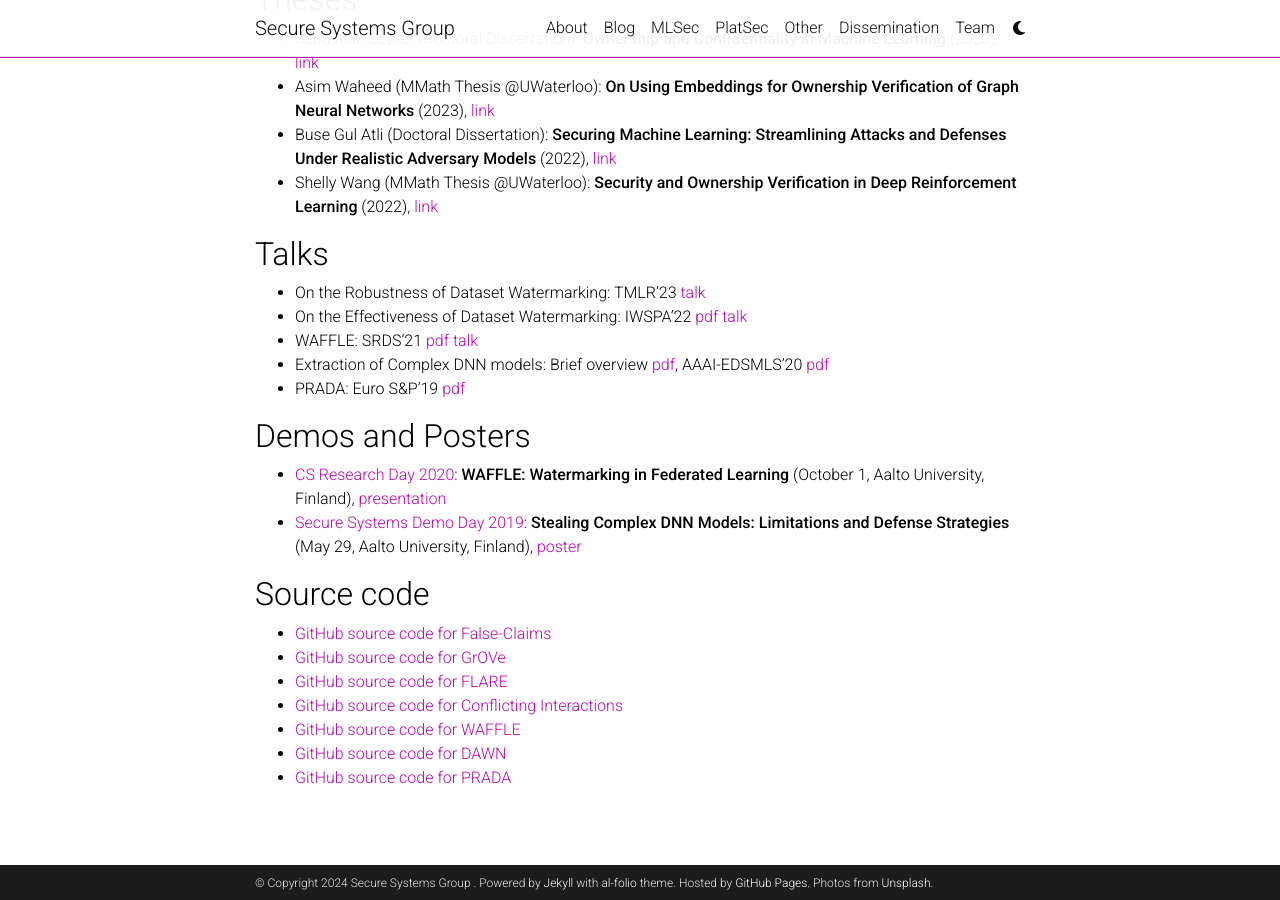
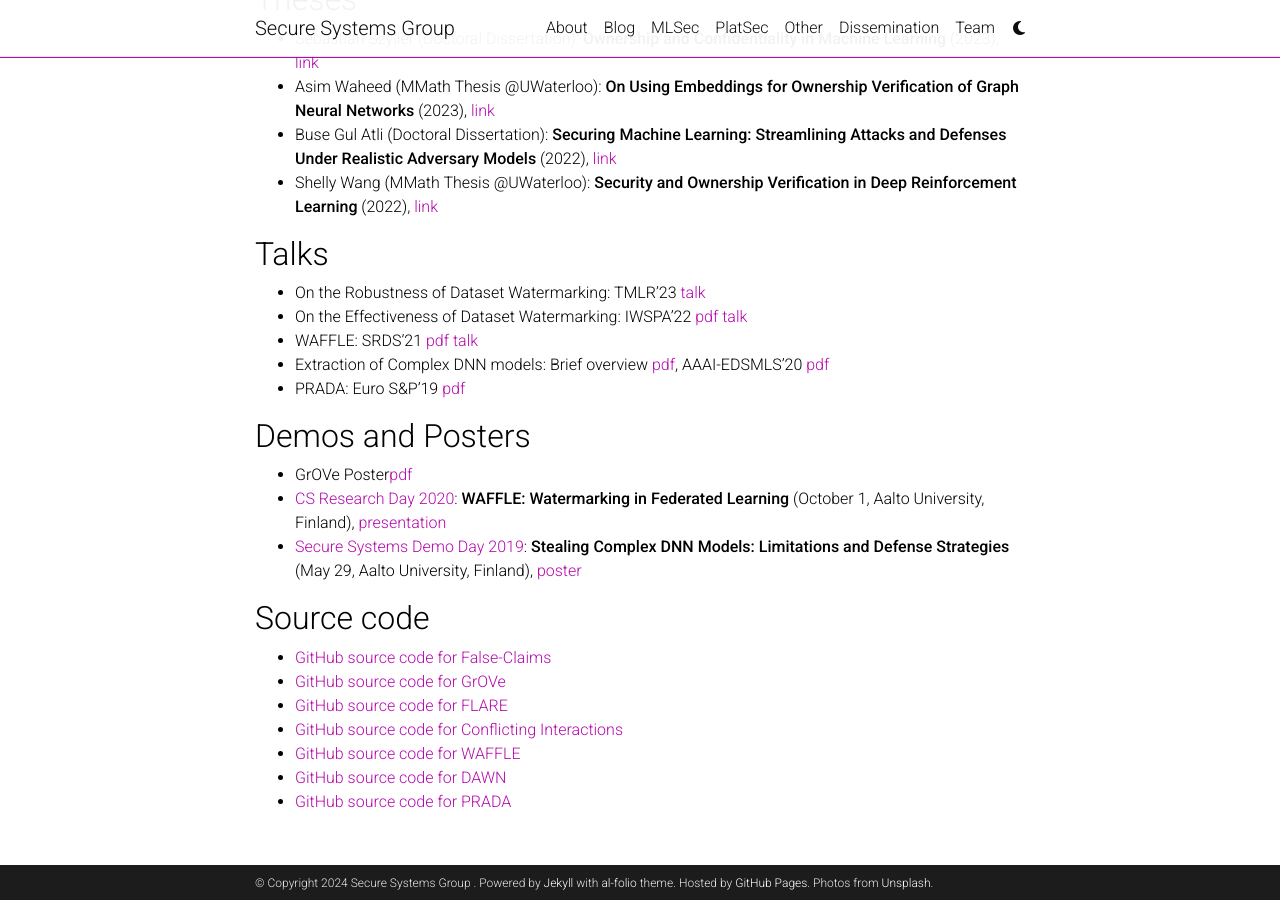
Before and after one commit to ssg-research/ssg-research.github.io, a Jekyll site: the page built from _projects/mlsec/modelExtDef.md, in a window 1280 px wide and 900 px high, scrolled down 1064 px. Built offline with Jekyll 4.4.1, drawn with Linux system fonts in a browser that asks for light colours; comment, search, counter and statistics services are not loaded; a style sheet for code colours, icons or effects is not loaded.

Commit message:
Update modelExtDef.md

```diff
--- a/_projects/mlsec/modelExtDef.md
+++ b/_projects/mlsec/modelExtDef.md
@@ -46,6 +46,7 @@ As machine learning (ML) applications become increasingly prevalent, protecting
 
 ## Demos and Posters
 
+- GrOVe Poster[pdf](../../assets/pdf/mlsec/grove_poster.pdf)
 - [CS Research Day 2020](https://www.aalto.fi/en/events/cs-research-day-2020): **WAFFLE: Watermarking in Federated Learning** (October 1, Aalto University, Finland), [presentation](https://www.youtube.com/watch?v=C_zoHSU1wOs)
 - [Secure Systems Demo Day 2019](https://ssg.aalto.fi/events/demo-day-2019/): **Stealing Complex DNN Models: Limitations and Defense Strategies** (May 29, Aalto University, Finland), [poster](https://ssg.aalto.fi/wp-content/uploads/2019/05/20_Atli.pdf)
 
```
